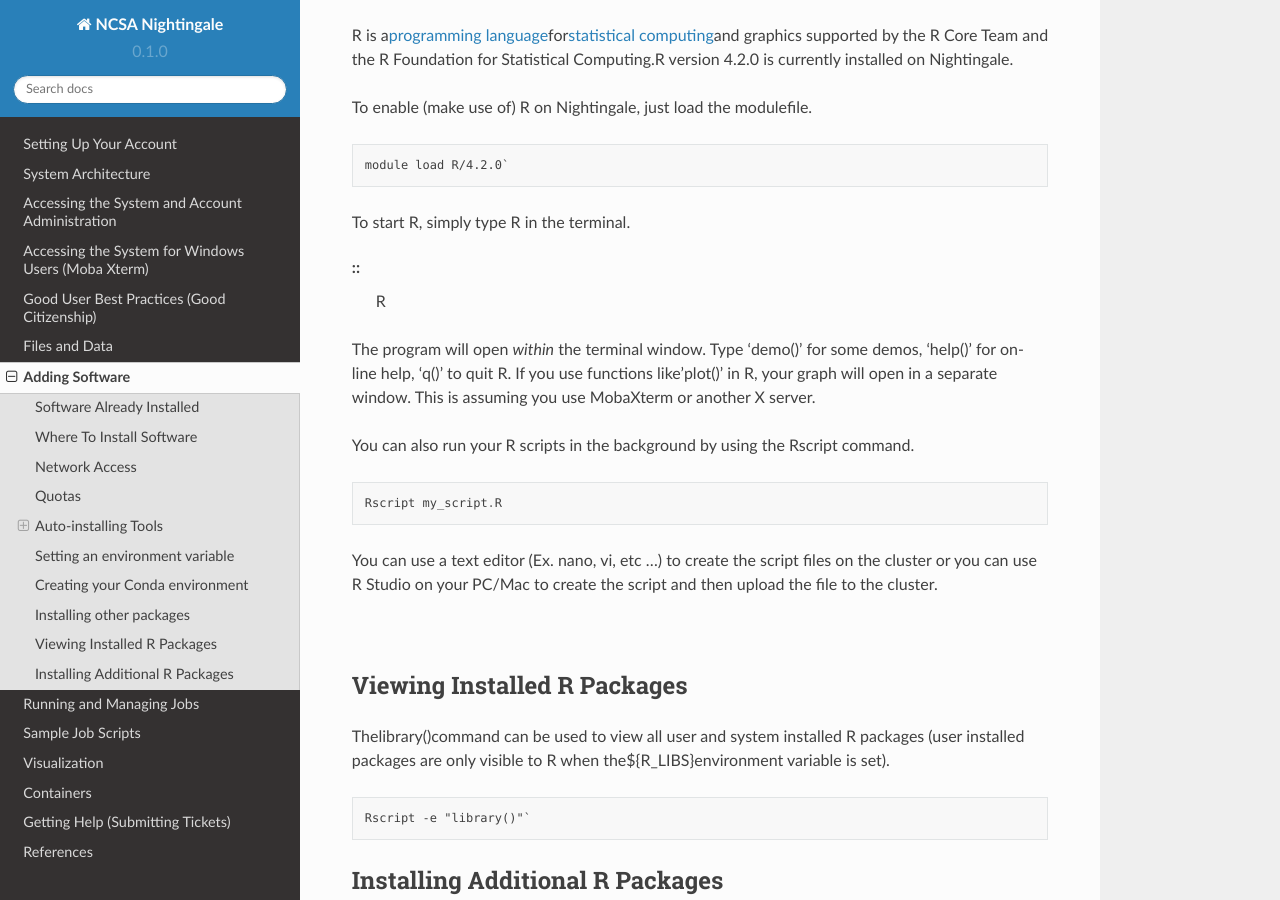
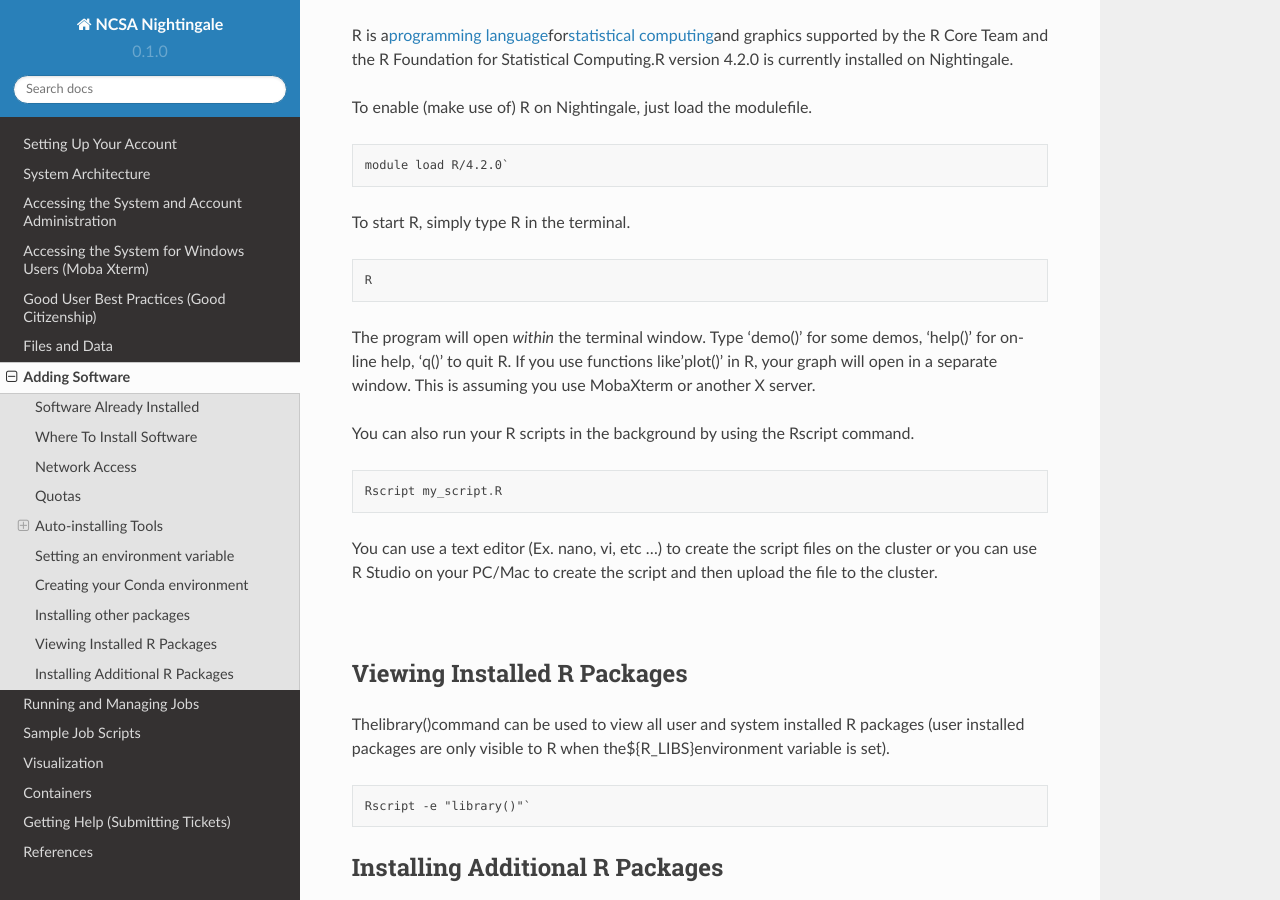
Before and after one commit to sfkappes/NG_documentation, a Sphinx documentation site: the page built from docs/source/adding_software.rst, in a window 1280 px wide and 900 px high, scrolled down 4332 px. Built offline with Sphinx 7.4.7 and the Read the Docs theme 2.0.0, drawn with Linux system fonts in a browser that asks for light colours; pages that are not in the unit, such as notebooks, are missing from menus.

Commit message:
cleanup
editorial and formatting cleanup.

```diff
--- a/docs/source/adding_software.rst
+++ b/docs/source/adding_software.rst
@@ -250,6 +250,7 @@ To enable (make use of) R on Nightingale, just load the modulefile.
 To start R, simply type R in the terminal.
 
 ::
+
     R
 
 The program will open *within* the terminal window. Type 'demo()' for
@@ -327,7 +328,7 @@ example above. Users, should use the specific R package
 (https://cran.r-project.org/web/packages/available_packages_by_name.html)
 that they are interested in.
 
-(If the environment variable\ **R_LIBS**\ is not set and a directory is
+(If the environment variable **R_LIBS** is not set and a directory is
   not specified with the "install.packages" function, then R packages
   will be installed under "${HOME}/R/x86_64-unknown-linux-gnu-library"
   by default.  This R subdirectory structure is created automatically.)
```
